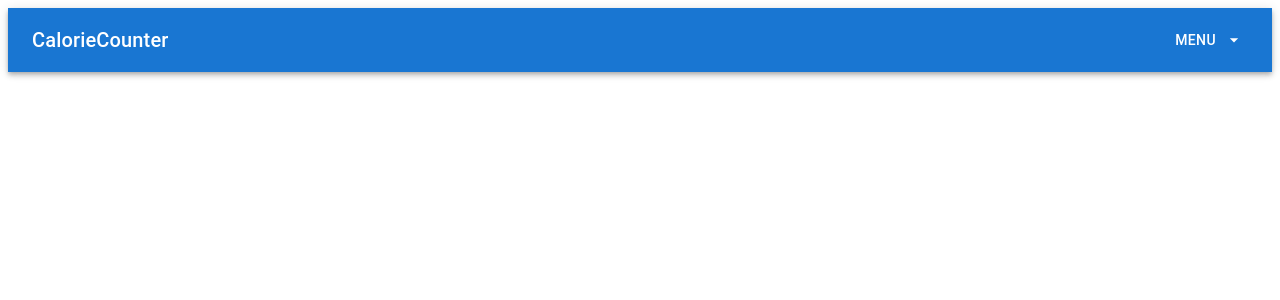
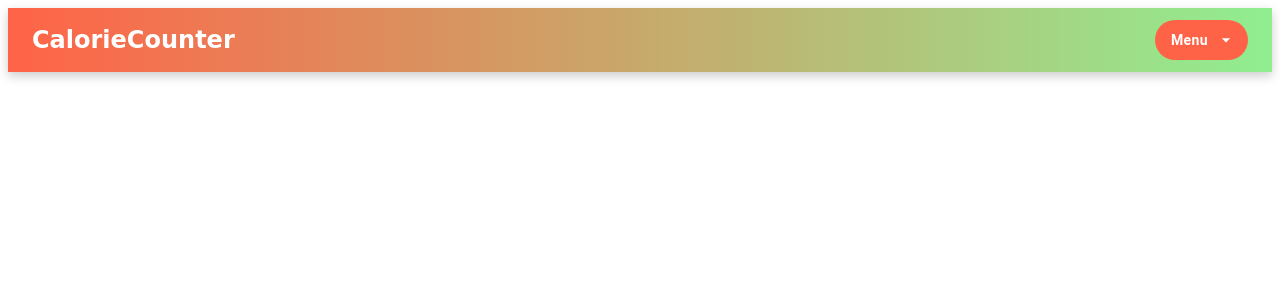
Before and after one commit to IvnFrtch/CalorieCounter, a React (Vite) app: page /dashboard in a window 1280 px wide. Shown: the top 300 px of the page. Built offline with nearby package versions, Linux system fonts and the light colour scheme.

Commit message:
Header Design
Added a design for the header

```diff
--- a/src/Components/GoalModal.jsx
+++ b/src/Components/GoalModal.jsx
@@ -2,12 +2,12 @@ import React, { useState } from 'react';
 import { Modal, Box, Typography, TextField, Button } from '@mui/material';
 
 import { auth, db } from "../firebase.js";
-import { doc, getDoc, updateDoc } from 'firebase/firestore';
+import { doc, updateDoc } from 'firebase/firestore';
 
 const GoalModal = ({ open, onClose, onSave }) => {
   const [inputCalorieGoal, setInputCalorieGoal] = useState('');
 
-  const handleSave = async() => {
+  const handleSave = async () => {
     try {
       const userId = auth.currentUser.uid; // Get current user's UID
       const userDocRef = doc(db, 'users', userId); // Reference to the user document
@@ -17,8 +17,6 @@ const GoalModal = ({ open, onClose, onSave }) => {
 
       // Pass the new calorie goal back to the parent component
       onSave(Number(inputCalorieGoal));
-
-
     } catch (error) {
       console.error('Error saving calorie goal:', error);
     }
@@ -34,12 +32,19 @@ const GoalModal = ({ open, onClose, onSave }) => {
           left: '50%',
           transform: 'translate(-50%, -50%)',
           width: 400,
-          bgcolor: 'background.paper',
+          background: 'linear-gradient(to bottom right, #FF6347, #90EE90)',
+          color: 'white',
+          borderRadius: '15px',
+          boxShadow: 24,
           p: 4,
           textAlign: 'center',
         }}
       >
-        <Typography variant="h6" gutterBottom>
+        <Typography
+          variant="h6"
+          gutterBottom
+          sx={{ fontWeight: 'bold', color: 'white' }}
+        >
           What is your calorie goal intake?
         </Typography>
         <TextField
@@ -50,8 +55,28 @@ const GoalModal = ({ open, onClose, onSave }) => {
           value={inputCalorieGoal}
           onChange={(e) => setInputCalorieGoal(e.target.value)}
           margin="normal"
+          sx={{
+            backgroundColor: 'white',
+            borderRadius: '5px',
+          }}
+          InputLabelProps={{
+            sx: {
+              color: '#FF6347',
+            },
+          }}
         />
-        <Button variant="contained" color="success" onClick={handleSave} disabled={!inputCalorieGoal}>
+        <Button
+          variant="contained"
+          sx={{
+            mt: 2,
+            backgroundColor: '#FF6347',
+            '&:hover': { backgroundColor: '#FF4500' },
+            color: 'white',
+            fontWeight: 'bold',
+          }}
+          onClick={handleSave}
+          disabled={!inputCalorieGoal}
+        >
           Save
         </Button>
       </Box>
--- a/src/Components/Header.jsx
+++ b/src/Components/Header.jsx
@@ -16,17 +16,39 @@ const Header = () => {
   };
 
   return (
-    <AppBar position="static">
-      <Toolbar>
+    <AppBar
+      position="static"
+      sx={{
+        background: 'linear-gradient(to right, #FF6347, #90EE90)',
+        boxShadow: '0 4px 10px rgba(0, 0, 0, 0.2)',
+      }}
+    >
+      <Toolbar sx={{ display: 'flex', justifyContent: 'space-between' }}>
         {/* CalorieCounter Title */}
-        <Typography variant="h6" component="div" sx={{ flexGrow: 1 }}>
+        <Typography
+          variant="h5"
+          sx={{
+            fontWeight: 'bold',
+            color: 'white',
+            fontFamily: "'Comic Sans MS', cursive",
+          }}
+        >
           CalorieCounter
         </Typography>
 
         {/* Account Dropdown */}
         <Button
-          color="inherit"
           onClick={handleMenuClick}
+          sx={{
+            color: 'white',
+            fontWeight: 'bold',
+            backgroundColor: '#FF6347',
+            '&:hover': { backgroundColor: '#FF4500' },
+            borderRadius: '20px',
+            px: 2,
+            py: 1,
+            textTransform: 'none',
+          }}
           endIcon={<ArrowDropDownIcon />}
         >
           Menu
@@ -35,8 +57,26 @@ const Header = () => {
           anchorEl={anchorEl}
           open={Boolean(anchorEl)}
           onClose={handleMenuClose}
+          PaperProps={{
+            sx: {
+              backgroundColor: '#FFFAF0',
+              borderRadius: '10px',
+              boxShadow: '0 4px 10px rgba(0, 0, 0, 0.2)',
+            },
+          }}
         >
-          <MenuItem onClick={handleMenuClose} component={Link} to="/">
+          <MenuItem
+            onClick={handleMenuClose}
+            component={Link}
+            to="/"
+            sx={{
+              fontWeight: 'bold',
+              '&:hover': {
+                backgroundColor: '#FF6347',
+                color: 'white',
+              },
+            }}
+          >
             Logout
           </MenuItem>
         </Menu>
```
